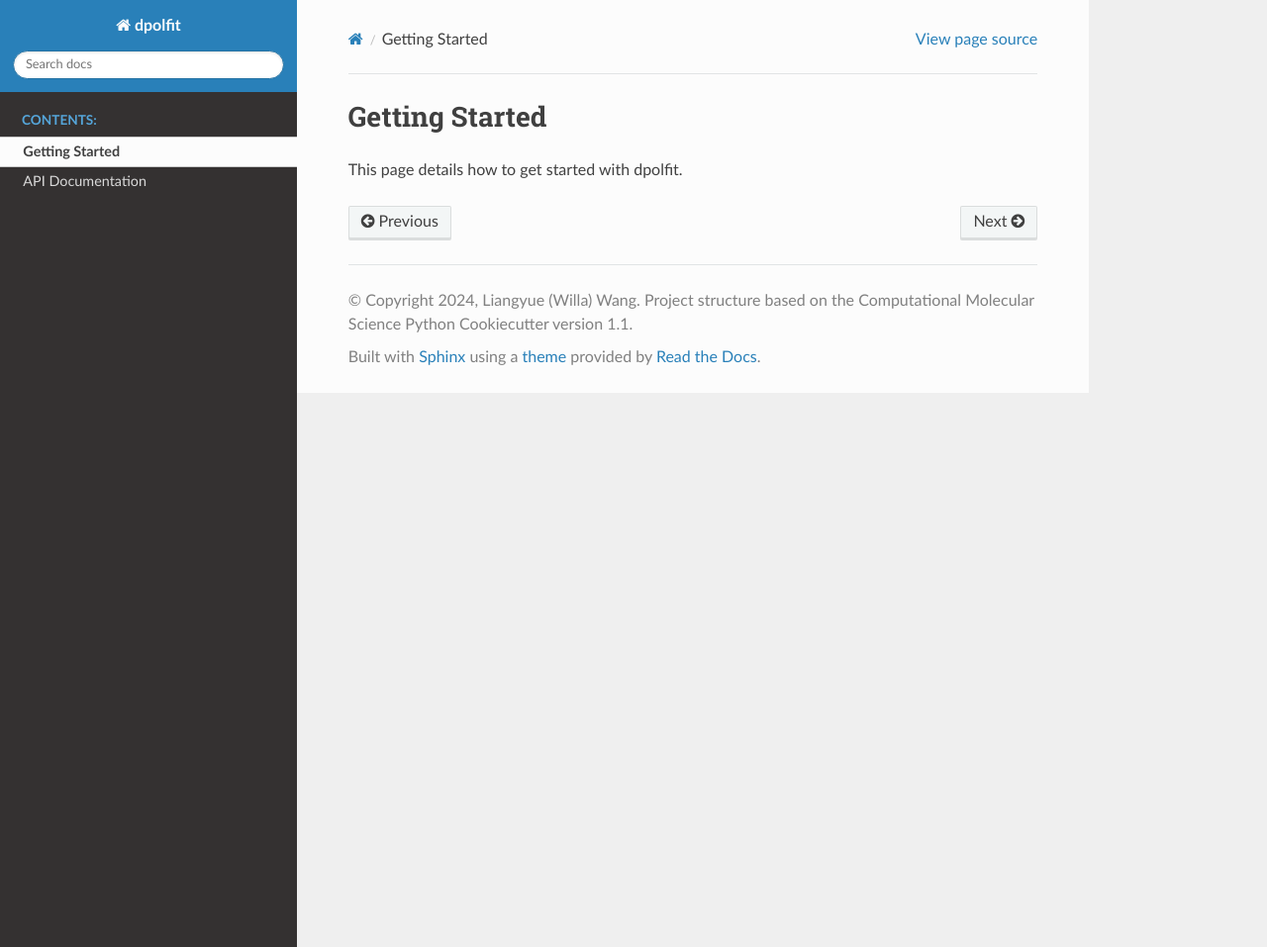
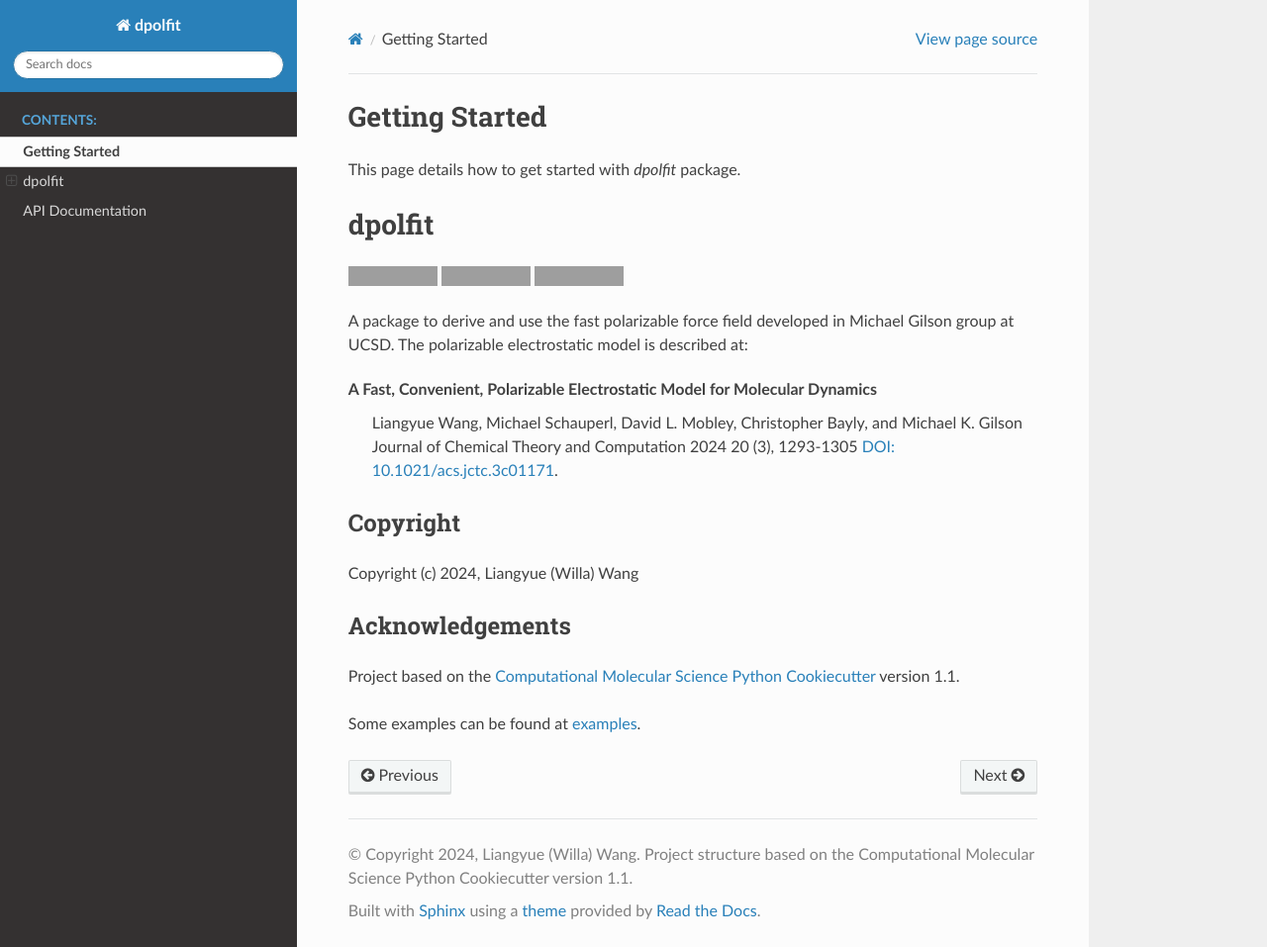
Before and after one commit to wwilla7/dpolfit, a Sphinx documentation site: the page built from docs/getting_started.rst, in a window 1280 px wide and 957 px high. Shown: the whole window at 99% size. Built offline with Sphinx 7.4.7 and the Read the Docs theme 2.0.0, drawn with Linux system fonts in a browser that asks for light colours; the version number could not be read and is left out; grey boxes are pictures that could not be loaded.

Commit message:
.md -> .rst

```diff
--- /dev/null
+++ b/README.rst
@@ -0,0 +1,34 @@
+dpolfit
+==============================
+
+.. image:: https://readthedocs.org/projects/dpolfit/badge/?version=latest
+   :target: https://dpolfit.readthedocs.io/en/latest/?badge=latest
+   :alt: Documentation Status
+
+.. image:: https://codecov.io/gh/wwilla7/dpolfit/branch/main/graph/badge.svg
+   :target: https://codecov.io/gh/wwilla7/dpolfit/branch/main
+   :alt: codecov
+
+.. image:: https://github.com/wwilla7/dpolfit/workflows/CI/badge.svg
+   :target: https://github.com/wwilla7/dpolfit/actions?query=workflow%3ACI
+   :alt: GitHub Actions Build Status
+
+
+A package to derive and use the fast polarizable force field developed in Michael Gilson group at UCSD.
+The polarizable electrostatic model is described at:
+
+**A Fast, Convenient, Polarizable Electrostatic Model for Molecular Dynamics**
+    Liangyue Wang, Michael Schauperl, David L. Mobley, Christopher Bayly, and Michael K. Gilson
+    Journal of Chemical Theory and Computation 2024 20 (3), 1293-1305 `DOI: 10.1021/acs.jctc.3c01171 <https://pubs.acs.org/doi/10.1021/acs.jctc.3c01171>`_.
+
+Copyright
+----------
+
+Copyright (c) 2024, Liangyue (Willa) Wang
+
+
+Acknowledgements
+----------------
+
+Project based on the
+`Computational Molecular Science Python Cookiecutter <https://github.com/molssi/cookiecutter-cms>`_ version 1.1.
--- a/docs/getting_started.rst
+++ b/docs/getting_started.rst
@@ -1,4 +1,8 @@
 Getting Started
 ===============
 
-This page details how to get started with dpolfit.
+This page details how to get started with `dpolfit` package.
+
+.. include:: ../README.rst
+
+Some examples can be found at `examples <https://github.com/wwilla7/dpolfit/tree/main/examples>`_.
```
Also changed, not shown: README.md (deleted, +0 -26 lines).
